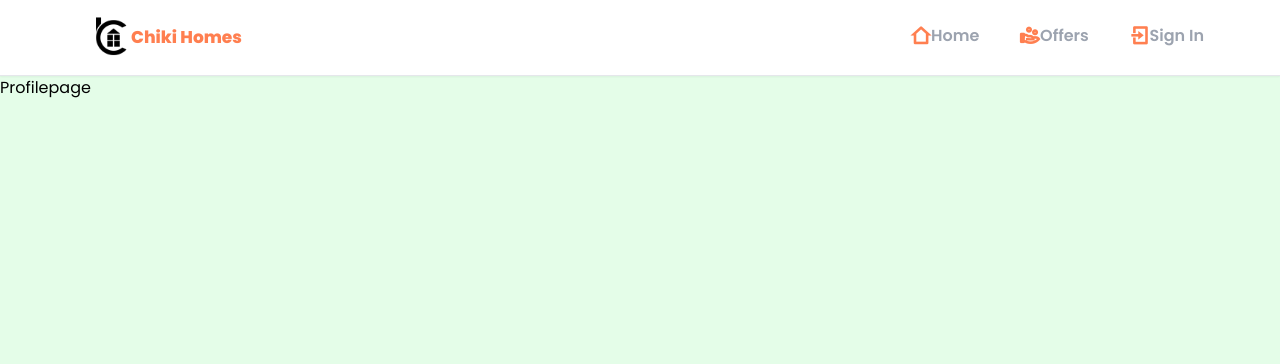
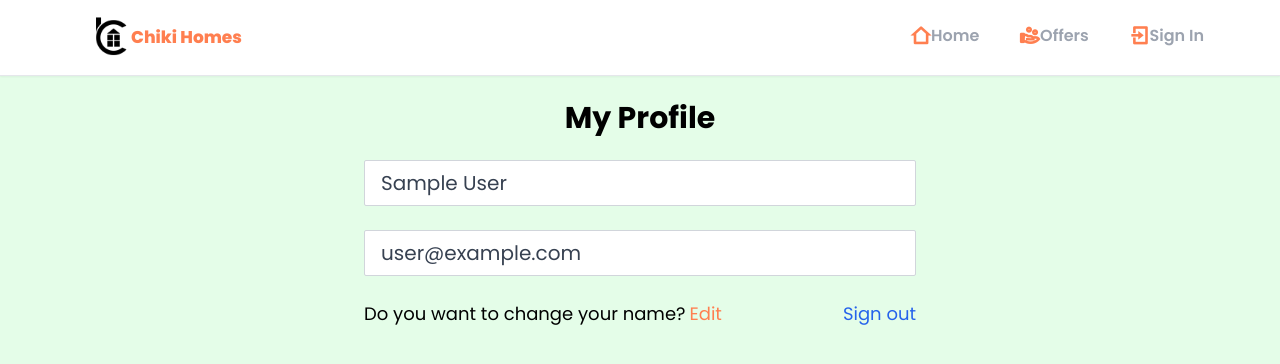
Before and after one commit to Muibeabuchi/chikihomes, a React (Vite) app: page /profile in a window 1280 px wide. Shown: the top 364 px of the page. Built offline with nearby package versions, Linux system fonts and the light colour scheme; no server answers; sample sign-in values are in the browser's storage.

Commit message:
create private route and custom hook for protecting profile page and add the login functionality

```diff
--- a/src/App.jsx
+++ b/src/App.jsx
@@ -1,5 +1,6 @@
 import {Routes,Route } from "react-router-dom";
 import {HomePage, OffersPage, ProfilePage, SignInPage, SignupPage,ForgotPasswordPage} from "./pages";
+import ProtectedRoute from "./routers/ProtectedRoute";
 import Header from './components/Header/Header';
 
 function App() {
@@ -8,7 +9,14 @@ function App() {
     <Header />
     <Routes>
       <Route path='/' element={<HomePage/>}/>
-      <Route path='/profile' element={<ProfilePage/>}/>
+      <Route path='/profile' element={
+        <ProtectedRoute>
+          <ProfilePage/>
+         </ProtectedRoute>
+      }
+      />
+        {/* <Route index  element={<ProfilePage />} /> */}
+      {/* </Route> */}
       <Route path='/sign-in' element={<SignInPage/>}/>
       <Route path='/sign-up' element={<SignupPage/>}/>
       <Route path='/forgot-password' element={<ForgotPasswordPage/>}/>
--- /dev/null
+++ b/src/hooks/useAuth.js
@@ -0,0 +1,53 @@
+import { useEffect,useState } from "react"
+import {auth} from '../firebase.config';
+import { onAuthStateChanged } from "firebase/auth";
+
+function useAuth() {
+
+
+    // const [signedIn,setSignedIn] = useState(false);
+    // const [checkingStatus,setCheckingStatus] = useState(true);
+    const [userData,setUserData] = useState(null);
+    const [checkingStatus,setCheckingStatus] = useState(true);
+
+    useEffect(()=>{
+
+      const unsuscribe =  onAuthStateChanged(auth,data =>{
+            console.log('this is the' + data);
+            // setUserData(data.uid)
+            if(data?.uid){
+                setUserData(data)
+                setCheckingStatus(false)
+            }else{
+                setUserData(null)
+            }
+            setCheckingStatus(false)
+            console.log(checkingStatus);
+
+
+            console.log(userData);
+
+            // const data = await setUserData(data)
+
+            // if(data){
+            //     // setSignedIn(prev => !prev);
+            //     setUserData(data);
+            //     console.log(data,userData);
+            // }else{
+            //     setUserData(null)
+            // }
+            // console.log(userData);
+            // // setCheckingStatus(false);
+        });
+        // return ()=> unsuscribe();
+    },[])
+
+
+    console.log(userData);
+    console.log(checkingStatus);
+
+    return {userData,checkingStatus};
+}
+
+
+export default useAuth;
--- a/src/pages/ProfilePage.jsx
+++ b/src/pages/ProfilePage.jsx
@@ -1,8 +1,62 @@
-import React from 'react'
+import { signOut } from 'firebase/auth';
+import { useEffect, useState } from 'react';
+import { useNavigate } from 'react-router-dom';
+import { toast } from 'react-toastify';
+import { auth } from '../firebase.config';
+import useAuth from '../hooks/useAuth';
 
 function ProfilePage() {
+
+  const {userData} = useAuth();
+  const [email,setEmail] = useState('');
+  const [name,setName] = useState('');
+  const navigate = useNavigate();
+
+  useEffect(()=>{
+    setEmail(userData?.email)
+    setName(userData?.displayName)
+  },[userData])
+
+  async function handleSignOut(){
+
+    try {
+      await signOut(auth)
+      toast.success('sign out successful')
+      navigate('/')
+    } catch (error) {
+      toast.error('There was a problem signing out')
+    }
+
+  }
+  // const name = user?.displayName;
+
+
+  // console.log(currentUser);
+  // const [formData,setFormData] = useState({
+  //   name:auth?.currentUser?.displayName,
+  //   email:auth?.currentUser?.email
+  // });
+
+  // const {email,name} = formData;
   return (
-    <div>Profilepage</div>
+    <>
+      <section className='max-w-6xl mx-auto flex flex-col items-center justify-between'>
+        <h1 className='text-3xl text-center mt-6 font-bold '>My Profile</h1>
+
+        <div className="w-full md:w-1/2 mt-6 px-3">
+          <form >
+            {/* Name Input */}
+            <input type="text" id='name' value={name} disabled className='mb-6 w-full px-4 py-2 text-xl text-gray-700 bg-white border border-gray-300 rounded-sm transition ease-in-out ' />
+            <input type="text" id='email' value={email} disabled className='mb-6 w-full px-4 py-2 text-xl text-gray-700 bg-white border border-gray-300 rounded-sm transition ease-in-out ' />
+          </form>
+
+          <div className="text-sm sm:text-lg mb-6 flex justify-between">
+            <p className='flex items-center'>Do you want to change your name?<span className='text-secondary transition hover:text-yellow-400 ml-1 ease-in-out duration-200 cursor-pointer '>Edit</span></p>
+            <p onClick={handleSignOut} className='text-blue-600 hover:text-blue-800 cursor-pointer transition ease-in-out duration-200'>Sign out</p>
+          </div>
+        </div>
+      </section>
+    </>
   )
 }
 
--- a/src/pages/SignInPage.jsx
+++ b/src/pages/SignInPage.jsx
@@ -32,7 +32,7 @@ function SignInPage() {
       const user = userCredentials.user;
 
       if(user){
-        navigate('/')
+        navigate('/profile')
       }
     } catch (error) {
       const errorMessage = error.message
--- /dev/null
+++ b/src/routers/ProtectedRoute.jsx
@@ -0,0 +1,14 @@
+import { Navigate } from "react-router-dom";
+import useAuth from "../hooks/useAuth";
+
+function ProtectedRoute({children}) {
+    const {userData,checkingStatus} = useAuth();
+    // const loggedIn = true;
+
+    if(checkingStatus){
+        return <h3>Loading .....</h3>
+    }
+  return userData ? children : <Navigate to='/sign-in' />
+}
+
+export default ProtectedRoute;
```
